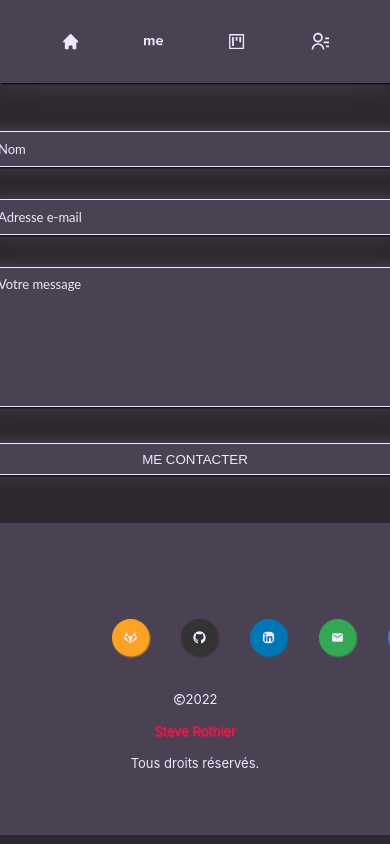
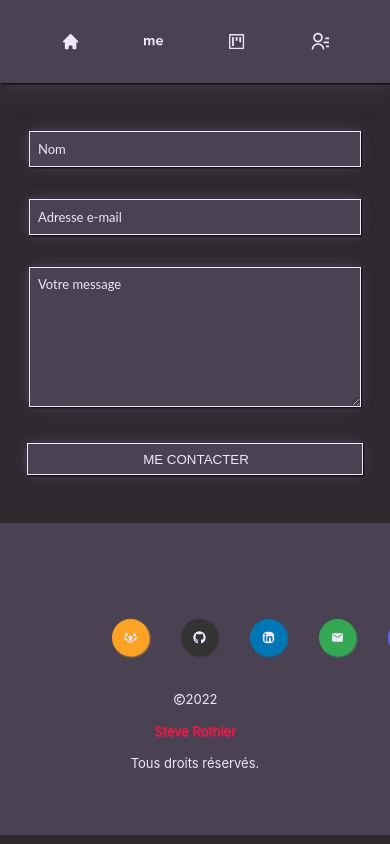
Before and after one commit to SteveRothier/MyPortfolio, a React (Create React App) app: page / in a window 390 px wide. Shown: the top 844 px of the page. Built offline with nearby package versions, Linux system fonts and the light colour scheme.

Commit message:
make contact form responsible

```diff
--- a/src/component/Contact/Contact.css
+++ b/src/component/Contact/Contact.css
@@ -62,3 +62,19 @@
     font-size: small;
     color: #F0E7FD;
 }
+
+@media screen and (max-width: 500px) {
+    .inputSize, .submitInputSize{
+        width: 20rem;
+        height: 2rem;
+        padding-left: 0.5rem;
+    }
+
+    .textareaSize {
+        width: 20rem;
+    }
+
+    .submitInputSize {
+        width: 21rem;
+    }
+}
--- a/src/component/Contact/Contact.js
+++ b/src/component/Contact/Contact.js
@@ -4,7 +4,7 @@ function Contact() {
   return (
     <>
         <div className='ContactBox' id='#contact'>
-            <diV>
+            <div>
                 <form className='formContact'>
                     <div>
                         <input
@@ -49,7 +49,7 @@ function Contact() {
                         </input>
                     </div>
                 </form>
-            </diV>
+            </div>
         </div>
     </>
   );
--- a/src/component/Navbar/Navbar.css
+++ b/src/component/Navbar/Navbar.css
@@ -85,7 +85,7 @@
     }
 }
 
-@media screen and (max-width: 800px) {
+@media screen and (max-width: 850px) {
     .NavbarListLogo {
         display: block;
     }
```
